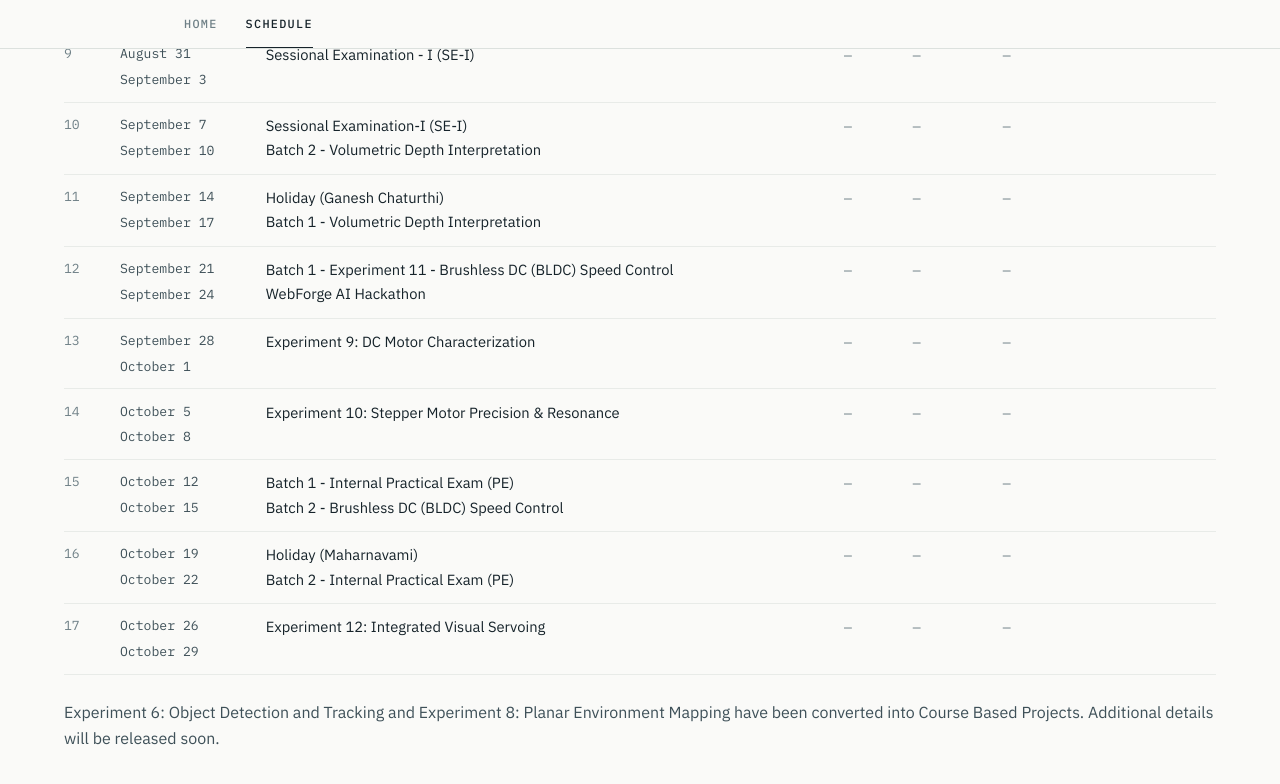
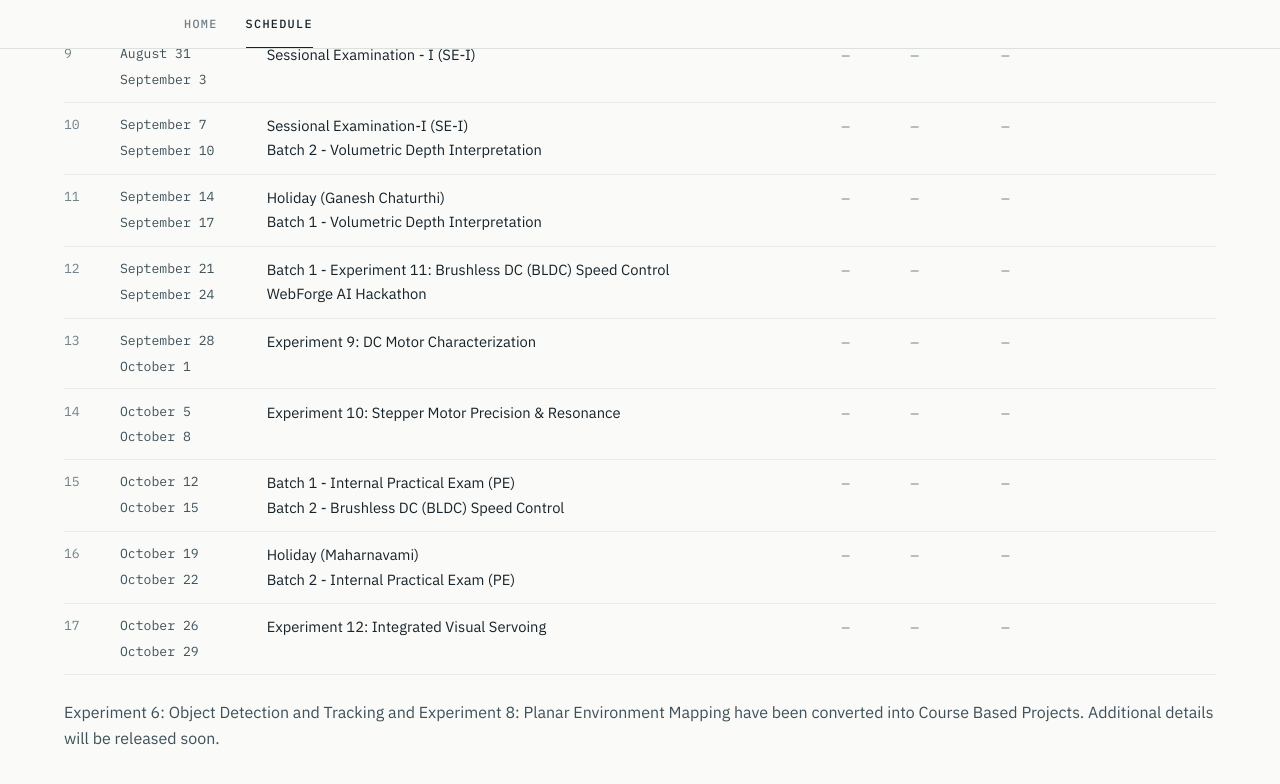
Before and after one commit to uhvardhan/sensors-actuators-lab, a Jekyll site: the page built from schedule.md, in a window 1280 px wide and 900 px high, scrolled down 780 px. Shown: the top 784 px of the window. Built offline with Jekyll 4.4.1, drawn with Linux system fonts in a browser that asks for light colours.

```diff
--- a/_data/schedule.yml
+++ b/_data/schedule.yml
@@ -83,7 +83,7 @@
   resources: []
 - week: 12
   dates: ["September 21", "September 24"]
-  session: "Batch 1 - Experiment 11 - Brushless DC (BLDC) Speed Control<br>WebForge AI Hackathon"
+  session: "Batch 1 - Experiment 11: Brushless DC (BLDC) Speed Control<br>WebForge AI Hackathon"
   notes: []
   scripts: []
   resources: []
```
